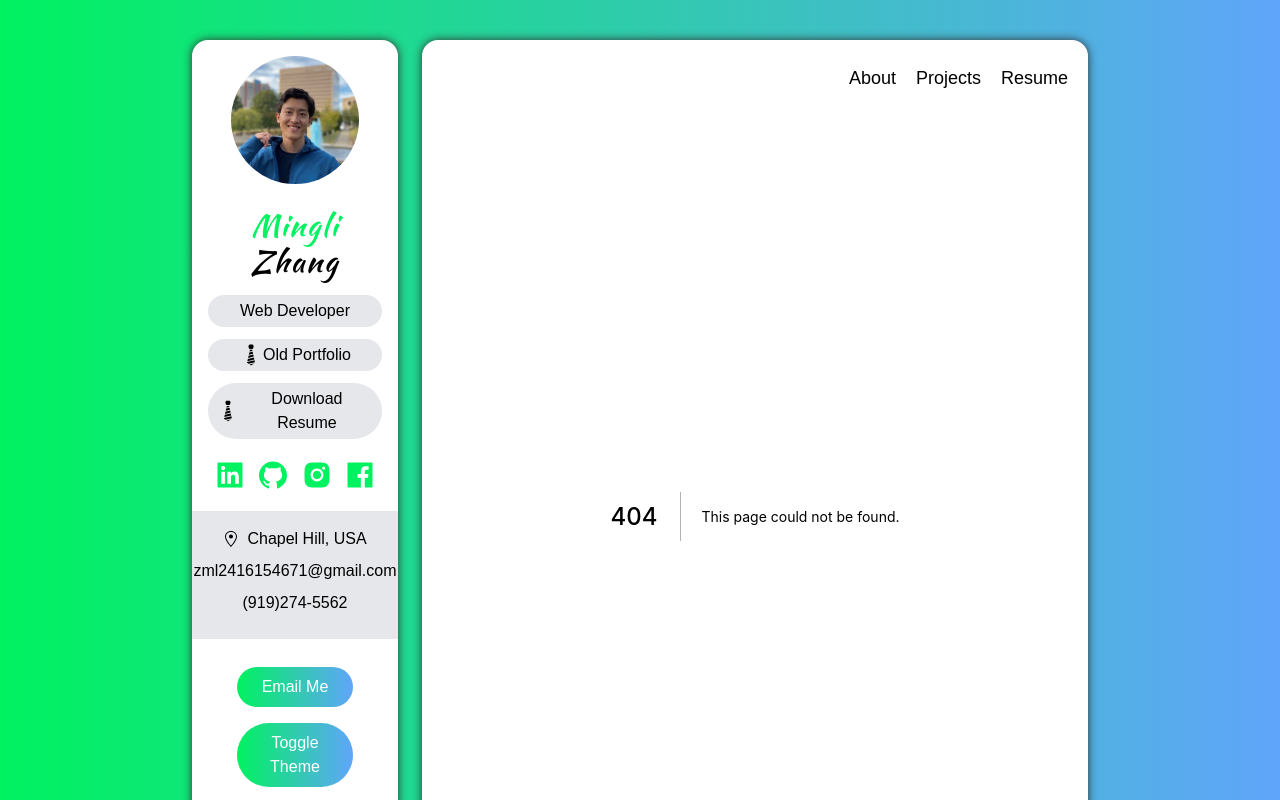
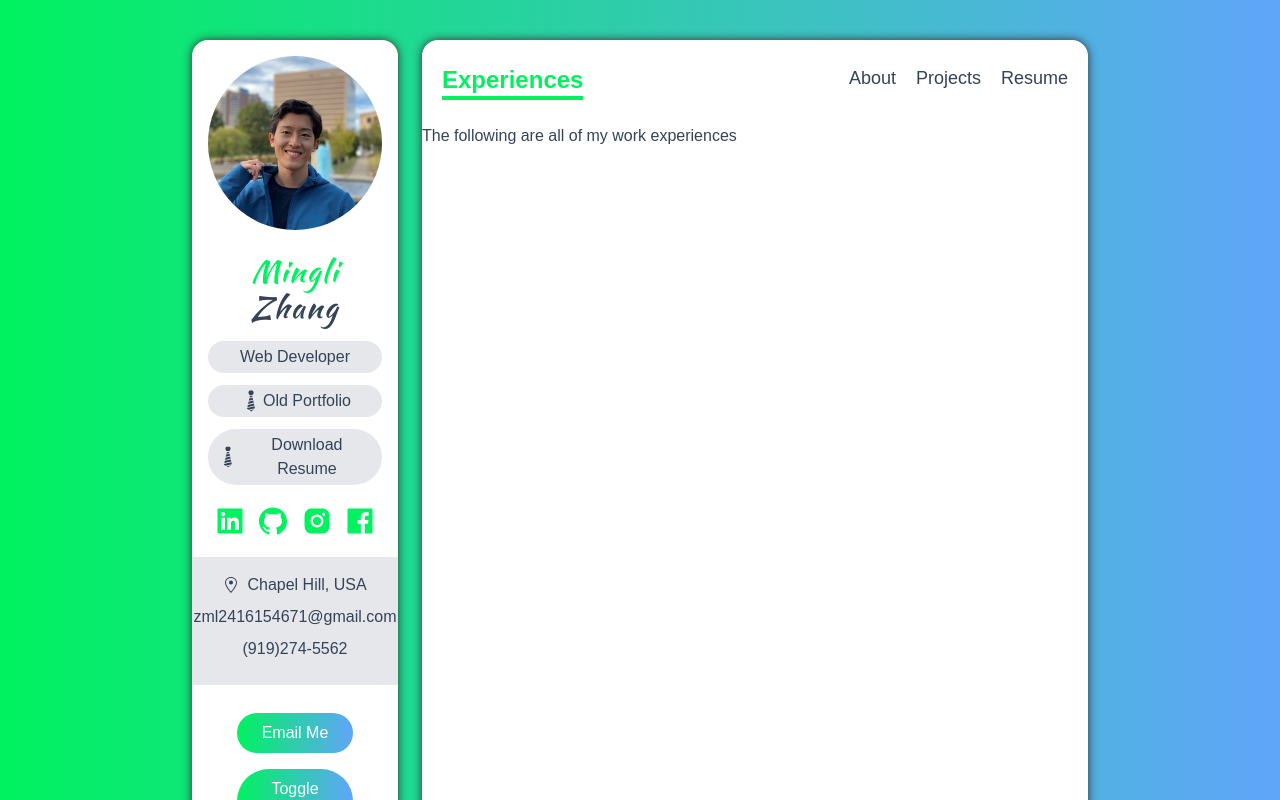
Before and after one commit to MingliZhang/portfolio-next, a Next.js app: page /experiences in a window 1280 px wide. Before the commit this address had no page. Shown: the top 800 px of the page. Built offline with nearby package versions, Linux system fonts and the light colour scheme.

Commit message:
setup experiences tab

```diff
--- a/components/Navbar.tsx
+++ b/components/Navbar.tsx
@@ -11,6 +11,7 @@ const Navbar = () => {
         if (pathname === "/") setActiveItem("About");
         if (pathname === "/projects") setActiveItem("Projects");
         if (pathname === "/resume") setActiveItem("Resume");
+        if (pathname === "/experiences") setActiveItem("Experiences");
     }, []);
     return (
         <div className="flex justify-between px-5 py-3 my-3">
@@ -36,6 +37,12 @@ const Navbar = () => {
                     name="Resume"
                     route="/resume"
                 />
+                <Navitem
+                    activeItem={activeItem}
+                    setActiveItem={setActiveItem}
+                    name="Experiences"
+                    route="/experiences"
+                />
             </div>
         </div>
     );
--- a/components/Sidebar.tsx
+++ b/components/Sidebar.tsx
@@ -17,19 +17,12 @@ const Sidebar = () => {
             <Image
                 src="/images/Profile-pic.jpg"
                 alt="Profile image of me"
-                height="128"
-                width="128"
+                height="180"
+                width="180"
                 className="mx-auto rounded-full "
                 layout="intrinsic"
                 quality={100}
             />
-            {/* <img
-                src="/images/Profile-pic.jpg"
-                alt="Profile image of me"
-                height="128px"
-                width="128px"
-                className="mx-auto rounded-full "
-            /> */}
             <h3 className="my-4 text-3xl font-medium tracking-wider font-kaushan">
                 <span className="text-green">Mingli </span>Zhang
             </h3>
--- a/data.ts
+++ b/data.ts
@@ -1,6 +1,6 @@
 import { RiComputerLine } from "react-icons/ri";
 import { BsCircleFill } from "react-icons/bs";
-import { ISpecialty, ISkill, IProject } from "./type";
+import { ISpecialty, ISkill, IProject, IExperience } from "./type";
 
 export const specialties: ISpecialty[] = [
     {
@@ -69,8 +69,8 @@ export const frameworks_libraries: ISkill[] = [
     { name: "React", level: "80%", Icon: BsCircleFill },
     { name: "Tailwind", level: "75%", Icon: BsCircleFill },
     { name: "BootStrap", level: "90%", Icon: BsCircleFill },
-    { name: "jQuery", level: "90%", Icon: BsCircleFill },
-    { name: "express.js", level: "70%", Icon: BsCircleFill },
+    { name: "JQuery", level: "90%", Icon: BsCircleFill },
+    { name: "Express.js", level: "70%", Icon: BsCircleFill },
 ];
 
 export const projects: IProject[] = [
@@ -216,3 +216,14 @@ export const projects: IProject[] = [
         key_techs: ["matlab"],
     },
 ];
+
+export const experiences: IExperience[] = [
+    {
+        company: "IBM",
+        position: "Full-stack development summer Intern",
+        start: "",
+        end: "",
+        description: "",
+        location: "Remote",
+    },
+];
--- /dev/null
+++ b/pages/experiences.tsx
@@ -0,0 +1,29 @@
+import { motion } from "framer-motion";
+import Head from "next/head";
+import { fadeInleft, routeAnimation } from "../animations";
+import { experiences as experiencesData } from "../data";
+
+const experiences = () => {
+    console.log(experiencesData);
+    return (
+        <motion.div
+            variants={routeAnimation}
+            initial="initial"
+            animate="animate"
+            exit="exit"
+        >
+            <Head>
+                <title>Experiences | Mingli Zhang | Web Developer</title>
+            </Head>
+            <motion.div
+                variants={fadeInleft}
+                initial="initial"
+                animate="animate"
+            >
+                <h3>The following are all of my work experiences</h3>
+            </motion.div>
+        </motion.div>
+    );
+};
+
+export default experiences;
--- a/pages/index.tsx
+++ b/pages/index.tsx
@@ -9,8 +9,7 @@ import { fadeInleft, fadeInup, routeAnimation, stagger } from "../animations";
 const Index = () => {
     return (
         <motion.div
-            className="flex flex-col flex-grow px-6 pt-1"
-            style={{ height: "65vh" }}
+            className="flex flex-col flex-grow px-6 pt-1 h-[65vh]"
             variants={routeAnimation}
             initial="initial"
             animate="animate"
--- a/pages/resume.tsx
+++ b/pages/resume.tsx
@@ -35,6 +35,7 @@ const Resume = () => {
                             mathematics(BS) degree. Planning on pursuing a
                             Masters degree in computer science.
                         </p>
+                        <p>Current GPA: 3.80</p>
                     </div>
                 </motion.div>
                 <motion.div
@@ -63,6 +64,7 @@ const Resume = () => {
                             . Also in charge of the quality assurance of Pattie
                             and other projects.
                         </p>
+                        <p>The Experiences page contains more.</p>
                     </div>
                 </motion.div>
             </div>
```
Also changed, not shown: type.ts (+9 -0 lines).
